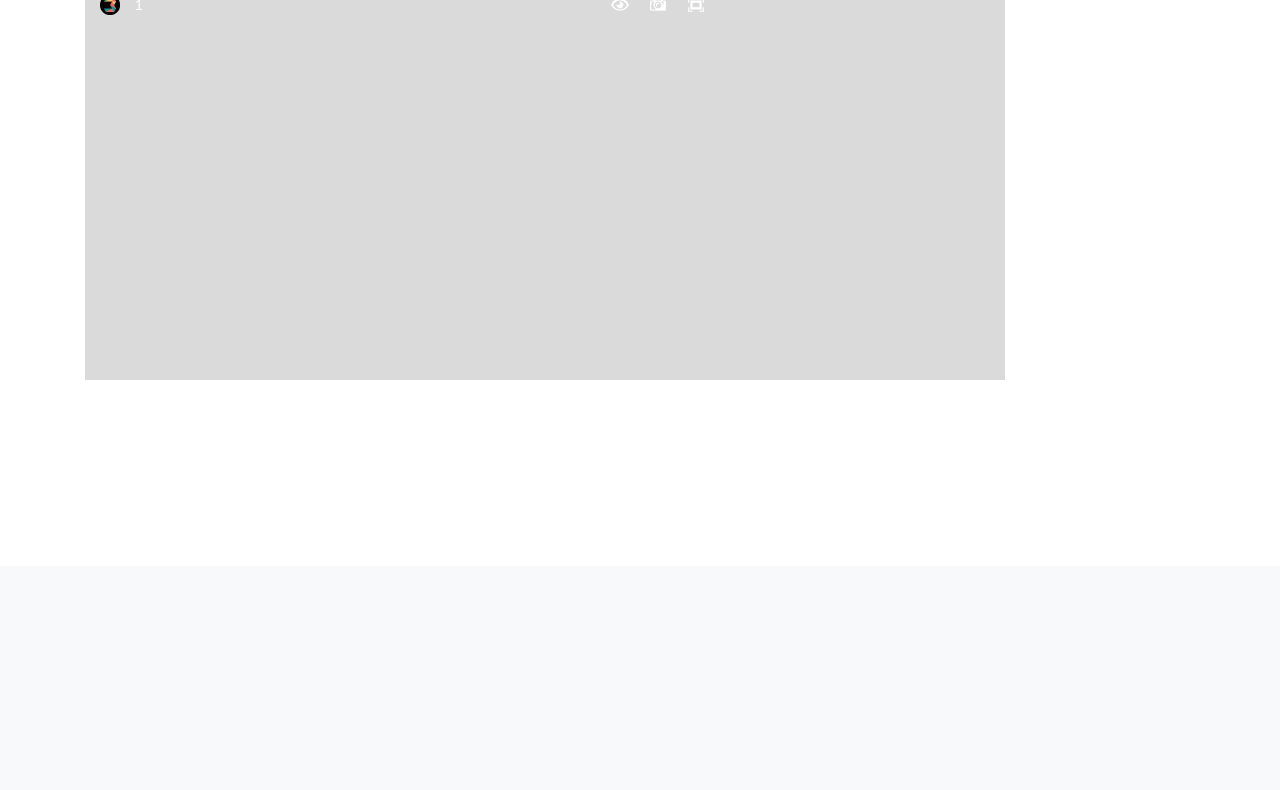
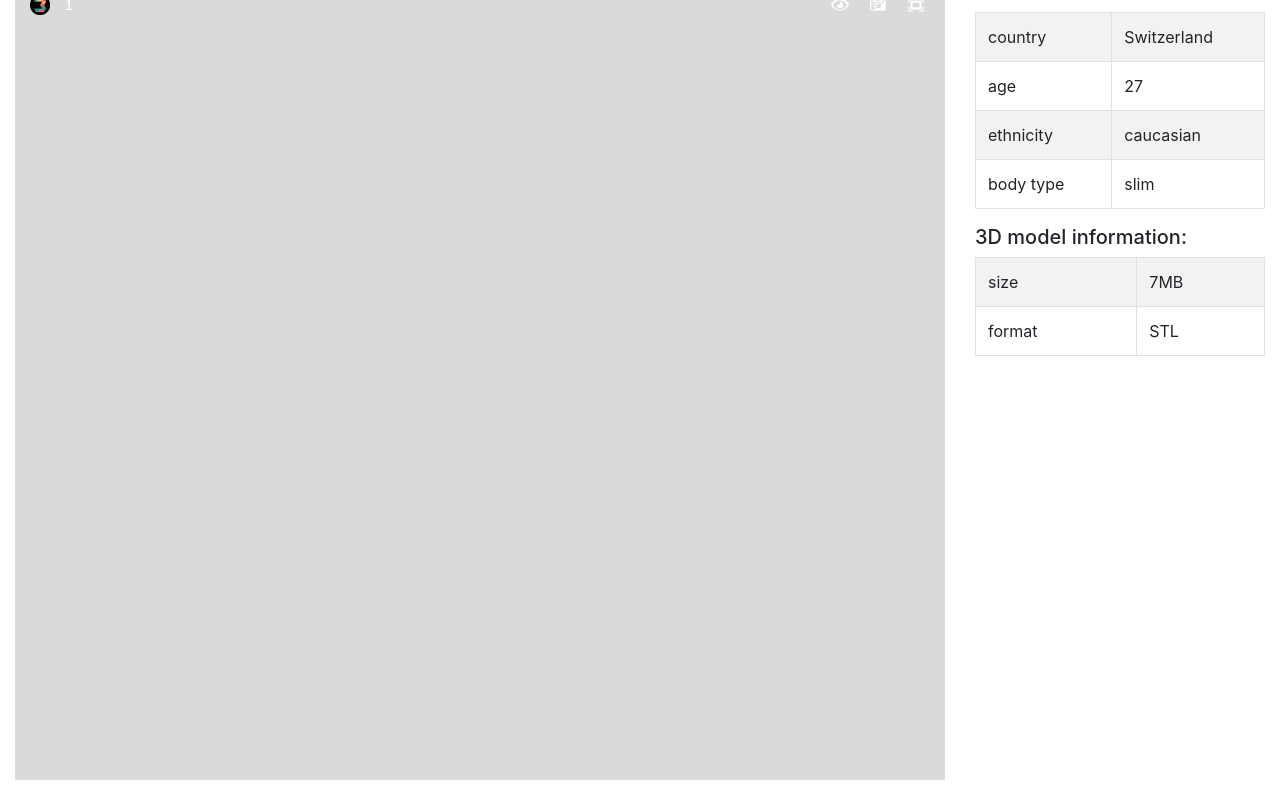
Before and after one commit to wearebeautiful/wearebeautiful-tools, a Flask app: page /view/1 in a window 1280 px wide. Shown: the part 234-1024 px from the top of the page. Before the commit the page ends 614 px from the top, so only its background shows below. Run offline with Flask 2, Linux system fonts and the light colour scheme; some libraries are stand-ins or nearby versions.

Commit message:
Moving right along

```diff
--- a/template/base.html
+++ b/template/base.html
@@ -1,5 +1,5 @@
 <!doctype html>
-<html lang="en">
+<html lang="en" class="h-100">
   <head>
     {% block head %}
     <meta charset="utf-8">
@@ -8,16 +8,16 @@
     {% block styles %}
     {{ bootstrap.load_css() }}
     <link rel="stylesheet" href="{{url_for('.static', filename='css/wab.css')}}">
-    <link rel="stylesheet" href="{{url_for('.static', filename='css/Madeleine.css')}}">
+    <link rel="stylesheet" href="{{url_for('.static', filename='madeleine/src/css/Madeleine.css')}}">
     {% endblock %}
 
     <title>{% block title %}We are beautiful!{% endblock %}</title>
     {% endblock %}
   </head>
-  <body>
+  <body class="h-100">
 
   {%- include 'navbar.html' -%}
-  <div class="container">
+  <div class="container-fluid h-100">
     {% block content %}
     {% endblock%}
   </div>
--- a/template/view.html
+++ b/template/view.html
@@ -1,9 +1,26 @@
 {%- extends 'base.html' -%}
 {%- block content -%}
-  <div class="row">
-    <div class="col-10">
-       <div>
-       <div id="target" class="madeleine"></div>
+  <div class="row h-100">
+    <div class="col-9">
+       <div id="target" class="madeleine h-100"></div>
+    </div>
+    <div class="col-3">
+    <h5>
+    Human model information:
+    </h5>
+    <table class="table table-striped table-bordered"></tr>
+        <tr><td>country</td><td>Switzerland</td></tr>
+        <tr><td>age</td><td>27</td></tr>
+        <tr><td>ethnicity</td><td>caucasian</td></tr>
+        <tr><td>body type</td><td>slim</td></tr>
+    </table>
+    <h5>
+    3D model information:
+    </h5>
+    <table class="table table-striped table-bordered"></tr>
+        <tr><td>size</td><td>7MB</td></tr>
+        <tr><td>format</td><td>STL</td></tr>
+    </table>
     </div>
   </div>
 {% endblock%}
@@ -19,7 +36,12 @@ window.onload = function(){
     var madeleine = new Madeleine({
       target: 'target', // target div id
       data: '/static/models/{{ model }}', // data path
-      path: '/static/madeleine/src'  // path to source directory from current html file
+      path: '/static/madeleine/src',  // path to source directory from current html file
+      objectColor: "DD0022",
+      viewer: {
+         height: $("#target").height(),
+         width: $("#target").width()
+      }
     });
 };
 </script>
```
Also changed, not shown: template/index.html (+6 -6 lines), static/img/clitoris.png (added), static/img/dubstep-pendulum.png (added), static/img/image-1.png (deleted), static/img/mayhem-logo.png (added), static/madeleine/src/icons/logo.png (renamed from static/icons/logo.png), static/madeleine/src/icons/madeleine.svg (renamed from static/icons/madeleine.svg), static/madeleine/src/icons/madeleine.ttf (renamed from static/icons/madeleine.ttf), static/madeleine/src/icons/madeleine.woff (renamed from static/icons/madeleine.woff), 2 other files.
